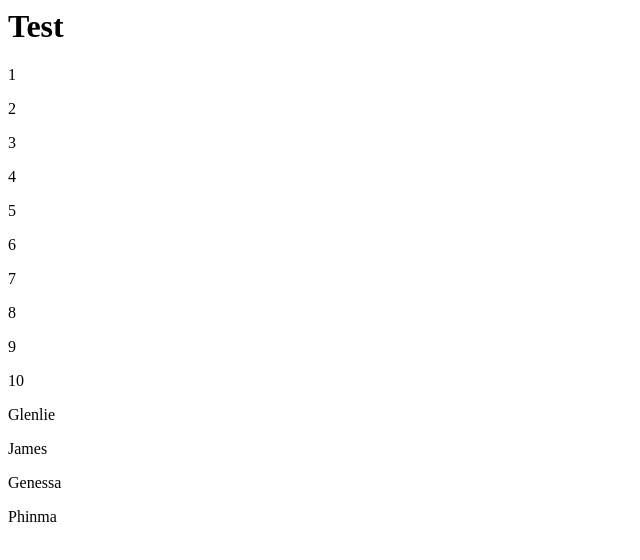
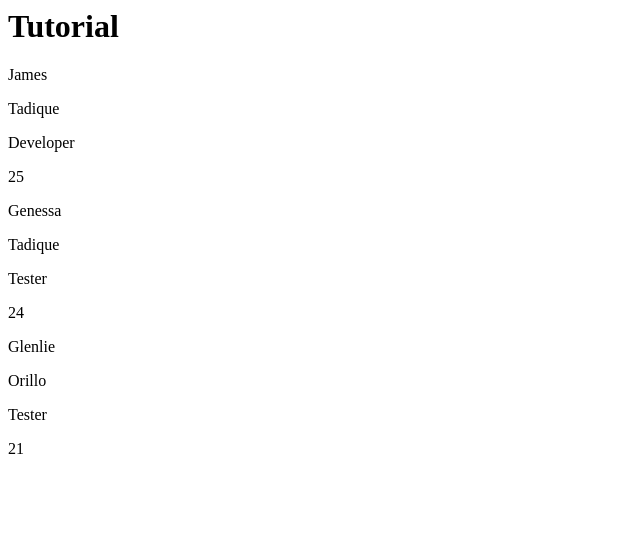
Before and after one commit to tjamesallen15/jquery-uws8vw, a website: page index.html in a window 1280 px wide. Shown: the whole page, without its empty margins (0-640 px from the left). Drawn offline with nearby package versions, Linux system fonts and the light colour scheme.

Commit message:
1 file modified, 2 added

```diff
--- /dev/null
+++ b/exam-1.html
@@ -0,0 +1,46 @@
+<head>
+  <script
+    src="https://code.jquery.com/jquery-3.3.1.min.js"
+    integrity="sha256-FgpCb/KJQlLNfOu91ta32o/NMZxltwRo8QtmkMRdAu8="
+    crossorigin="anonymous"
+  ></script>
+  <script>
+    $(document).ready(function () {
+      let users = [];
+      users.push({
+        firstName: 'James',
+        lastName: 'Tadique',
+        position: 'Developer',
+        age: 25,
+      });
+
+      users.push({
+        firstName: 'Genessa',
+        lastName: 'Tadique',
+        position: 'Tester',
+        age: 24,
+      });
+
+      users.push({
+        firstName: 'Glenlie',
+        lastName: 'Orillo',
+        position: 'Tester',
+        age: 21,
+      });
+
+      // Use a loop and list down all of the data inside the Array users
+      // Example Data to be appended  "James Tadique - Developer, 21"
+      // Code below this line.
+      for (let x = 0; x < users.length; x++) {
+        let property = users[x];
+        $('body').append(`<p>${property.firstName}</p>`);
+        $('body').append(`<p>${property.lastName}</p>`);
+        $('body').append(`<p>${property.position}</p>`);
+        $('body').append(`<p>${property.age}</p>`);
+      }
+    });
+  </script>
+</head>
+<body>
+  <h1>Tutorial</h1>
+</body>
--- a/index.html
+++ b/index.html
@@ -6,55 +6,41 @@
   ></script>
   <script>
     $(document).ready(function () {
-      let x = 0;
-      const y = 10;
+      let users = [];
+      users.push({
+        firstName: 'James',
+        lastName: 'Tadique',
+        position: 'Developer',
+        age: 25,
+      });
 
-      // x = x + 5;
-      x++; // add 1 to the value. x = x + 1
-      x += 5; // x = x + 5
-      x += 1; // x++
+      users.push({
+        firstName: 'Genessa',
+        lastName: 'Tadique',
+        position: 'Tester',
+        age: 24,
+      });
 
-      // x = 5; //
+      users.push({
+        firstName: 'Glenlie',
+        lastName: 'Orillo',
+        position: 'Tester',
+        age: 21,
+      });
 
-      x -= 1;
-      x--;
-
-      x *= 5;
-
-      x += y;
-
-      x = x + y;
-
-      x = y;
-
-      x = 0;
-
-      for (let i = 0; i < y; i++) {
-        x = x + 1;
-        // i = 10
-        $('body').append(`<p>${x}</p<`);
+      // Use a loop and list down all of the data inside the Array users
+      // Example Data to be appended  "James Tadique - Developer, 21"
+      // Code below this line.
+      for (let x = 0; x < users.length; x++) {
+        let property = users[x];
+        $('body').append(`<p>${property.firstName}</p>`);
+        $('body').append(`<p>${property.lastName}</p>`);
+        $('body').append(`<p>${property.position}</p>`);
+        $('body').append(`<p>${property.age}</p>`);
       }
-
-      let z = ['Glenlie', 'James', 'Genessa'];
-      // $('body').html(`<p>${z.length}<p>`);
-      // console.log(z[0]);
-      // $('body').html(`<p>${z[0]}<p>`);
-
-      // $('body').html(`<p>${z[0]}<p>`);
-
-      for (let q = 0; q < z.length; q++) {
-        $('body').append(`<p>${z[q]}</p<`);
-      }
-
-      let property = { name: 'Solano', owner: 'Phinma' };
-
-      $('body').append(`<p>${property.owner}</p<`);
-
-      let r = 'Glenlie';
     });
   </script>
 </head>
 <body>
-  <h1>Test</h1>
-  <!-- <p id="test"><strong style="color: #f00">It does not work</strong></p> -->
+  <h1>Tutorial</h1>
 </body>
```
Also changed, not shown: tutorial-1.html (added, +47 -0 lines).
